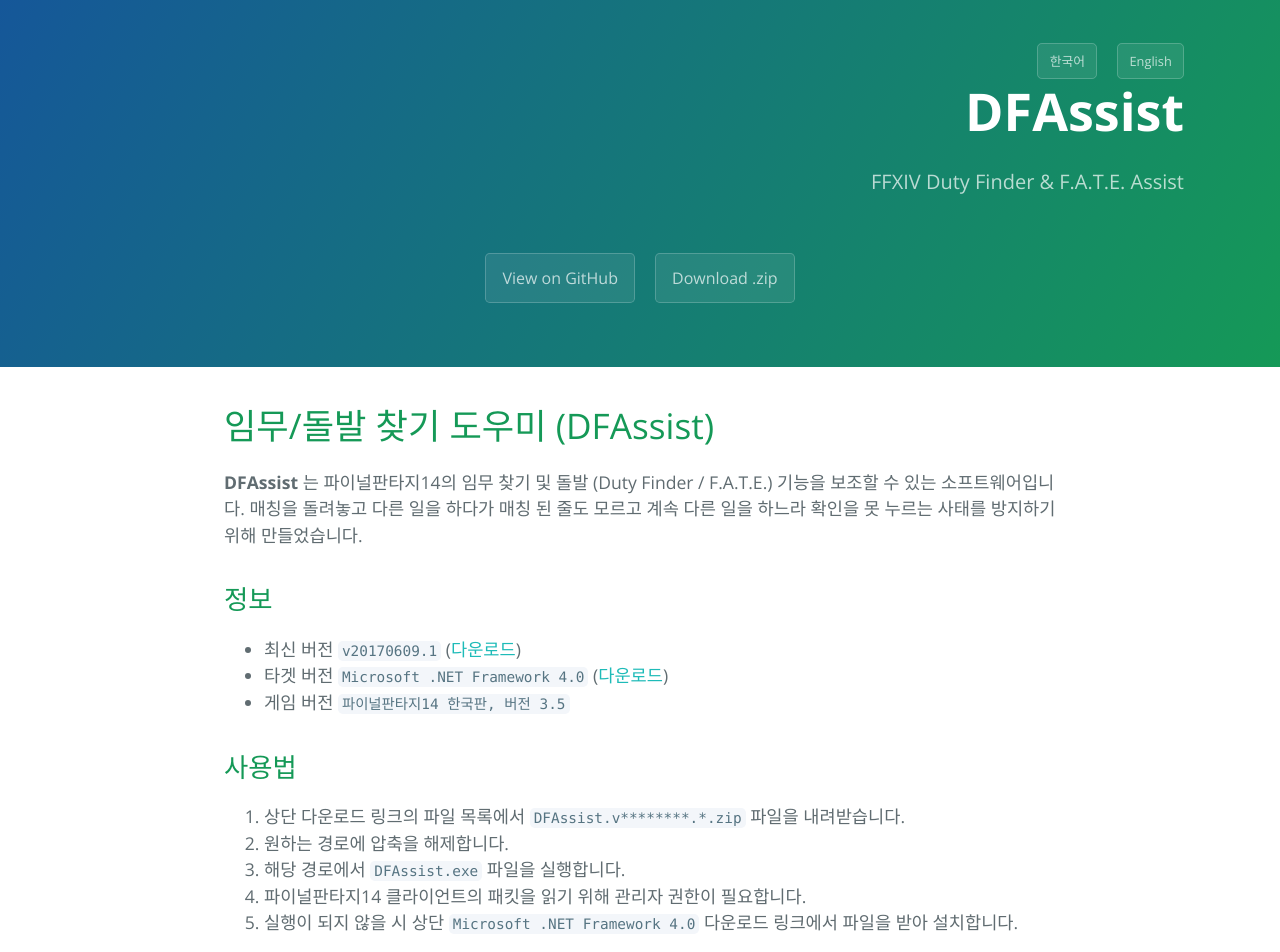
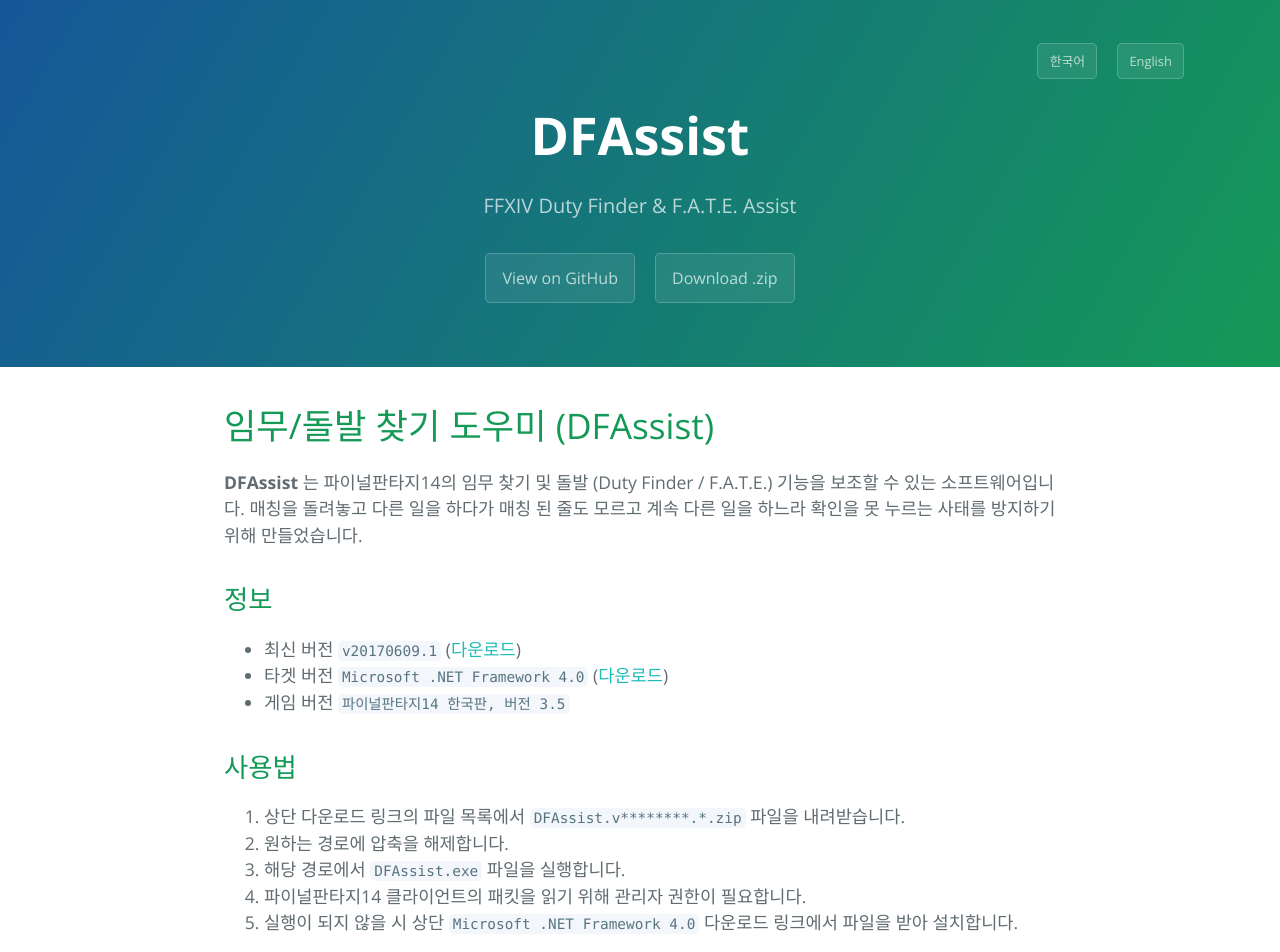
Before and after one commit to devunt/DFAssist, a Jekyll site: the page built from docs/index.md, in a window 1280 px wide. Shown: the top 952 px of the page. Built offline with Jekyll 4.4.1, drawn with Linux system fonts in a browser that asks for light colours.

Commit message:
코드 정리

```diff
--- a/docs/_includes/page-header.html
+++ b/docs/_includes/page-header.html
@@ -2,9 +2,9 @@
   <div class="top_language">
     <a href="https://devunt.github.io/DFAssist/" class="btn">한국어</a>
     <a href="https://devunt.github.io/DFAssist/index.en" class="btn">English</a>
+  </div><br/>
   <h1 class="project-name">{{ site.title }}</h1>
   <h2 class="project-tagline">{{ site.tagline }}</h2>
-  </div><br/>
   <a href="https://github.com/devunt/DFAssist" class="btn">View on GitHub</a>
   <a href="https://github.com/devunt/DFAssist/releases/latest" class="btn">Download .zip</a>
 </section>
```
